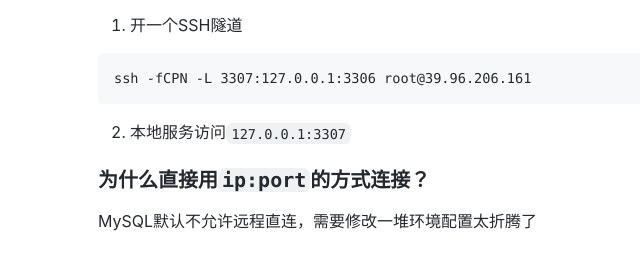
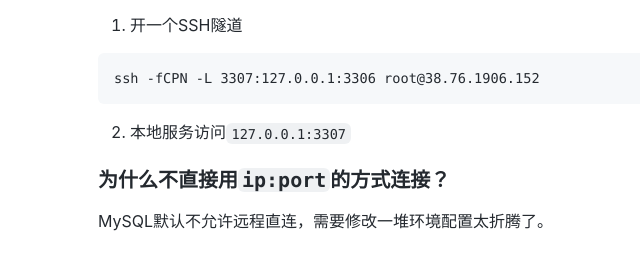
Before and after one commit to vq0599/devcloud, a plain HTML site: page connect-remote-mysql.html in a window 1280 px wide. Shown: the part 133-402 px from the top of the page, without its empty margins (112-752 px from the left). Drawn offline with Linux system fonts and the light colour scheme.

Commit message:
Deploying to gh-pages from @ vq0599/devcloud@3596032aca952f0eddfde11dea0b53f2aeb45c05 🚀

```diff
--- a/connect-remote-mysql.html
+++ b/connect-remote-mysql.html
@@ -24,13 +24,13 @@
 <ol>
 <li>开一个SSH隧道</li>
 </ol>
-<pre><code class="language-shell">ssh -fCPN -L 3307:127.0.0.1:3306 root@39.96.206.161
+<pre><code class="language-shell">ssh -fCPN -L 3307:127.0.0.1:3306 root@38.76.1906.152
 </code></pre>
 <ol start="2">
 <li>本地服务访问<code>127.0.0.1:3307</code></li>
 </ol>
-<h3>为什么直接用<code>ip:port</code>的方式连接？</h3>
-<p>MySQL默认不允许远程直连，需要修改一堆环境配置太折腾了</p>
+<h3>为什么不直接用<code>ip:port</code>的方式连接？</h3>
+<p>MySQL默认不允许远程直连，需要修改一堆环境配置太折腾了。</p>
 
   </article>
 </body>
```
